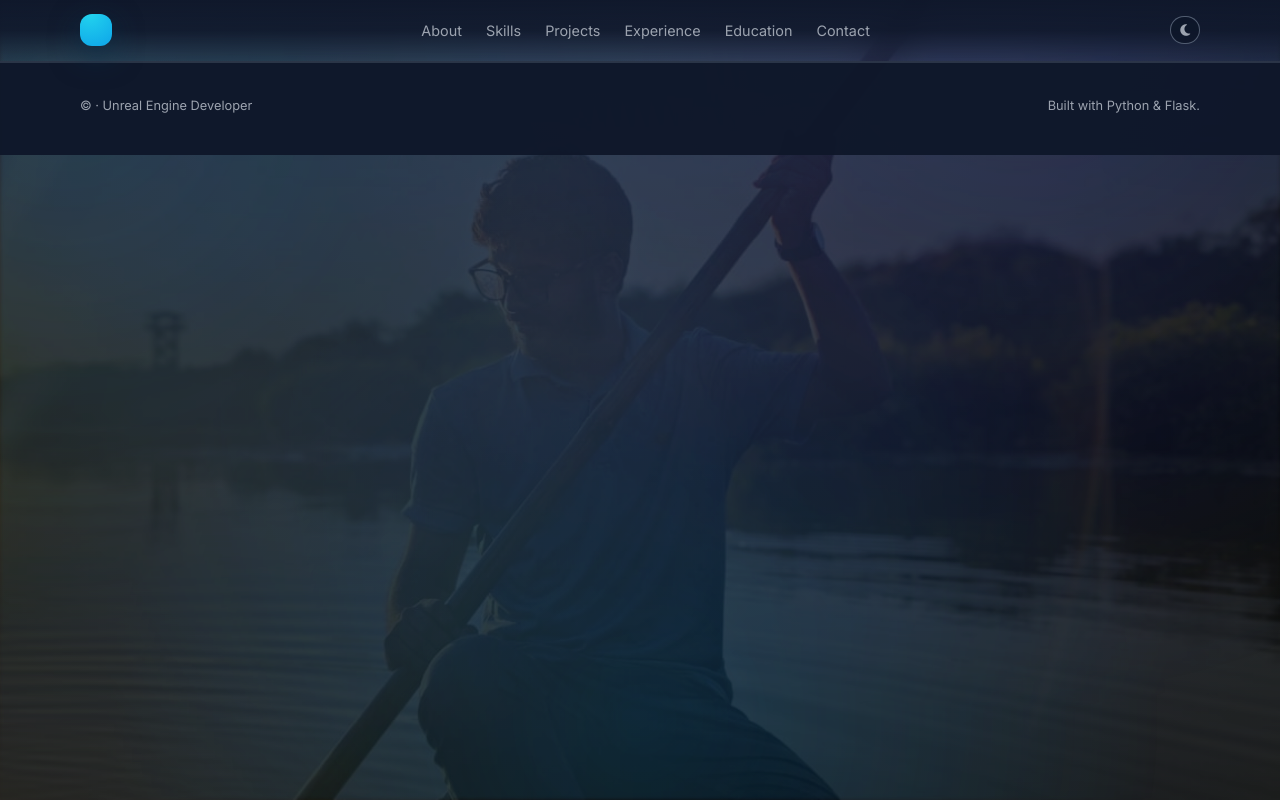
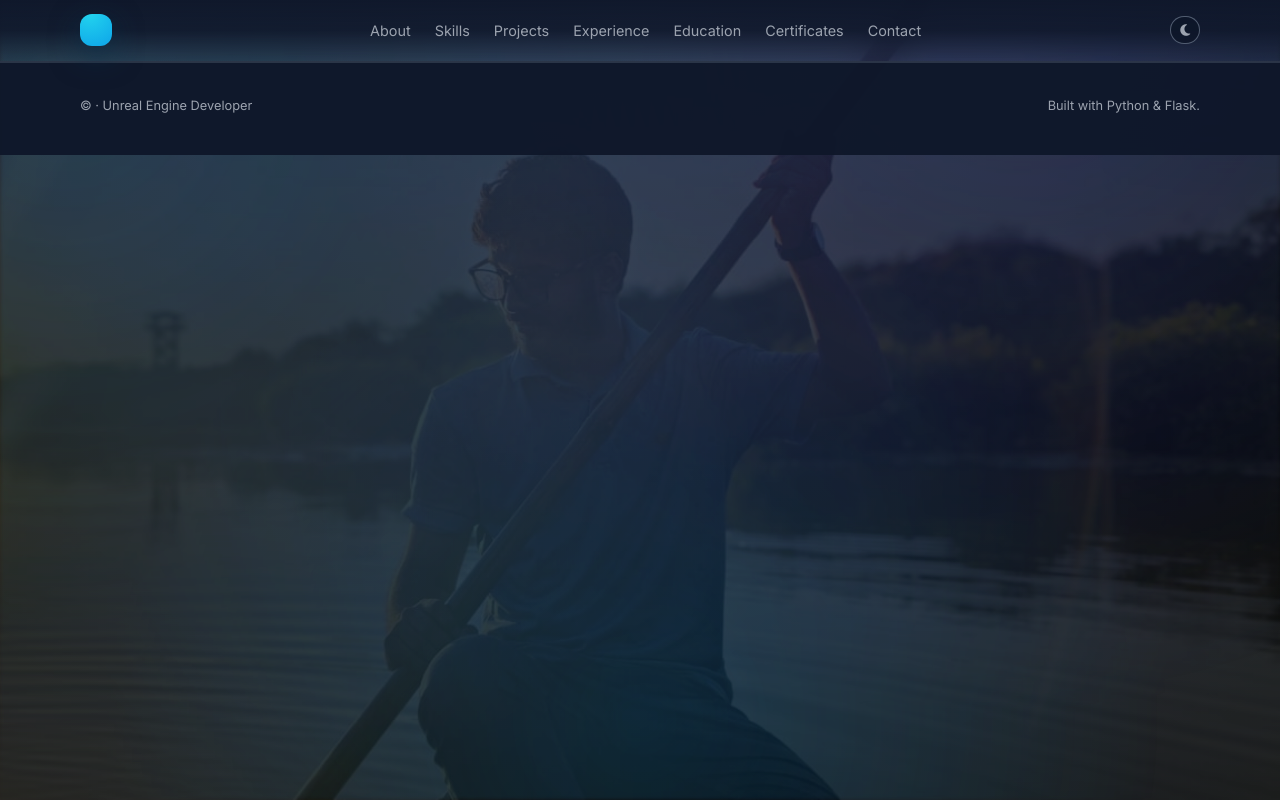
Before and after one commit to tasfiq1110/Portfolio, a Flask app: template templates/base.html in a window 1280 px wide. Run offline with Flask 3, Linux system fonts and the light colour scheme; the template is opened without the code that fills it, so the values that code supplies are empty; parts of the project's set-up code (start-up, migrations or seed data) failed here and were passed over.

Commit message:
Update base.html

```diff
--- a/templates/base.html
+++ b/templates/base.html
@@ -70,6 +70,7 @@
         <a href="#projects">Projects</a>
         <a href="#experience">Experience</a>
         <a href="#education">Education</a>
+        <a href="#certificates">Certificates</a>
         <a href="#contact">Contact</a>
       </nav>
 
```
